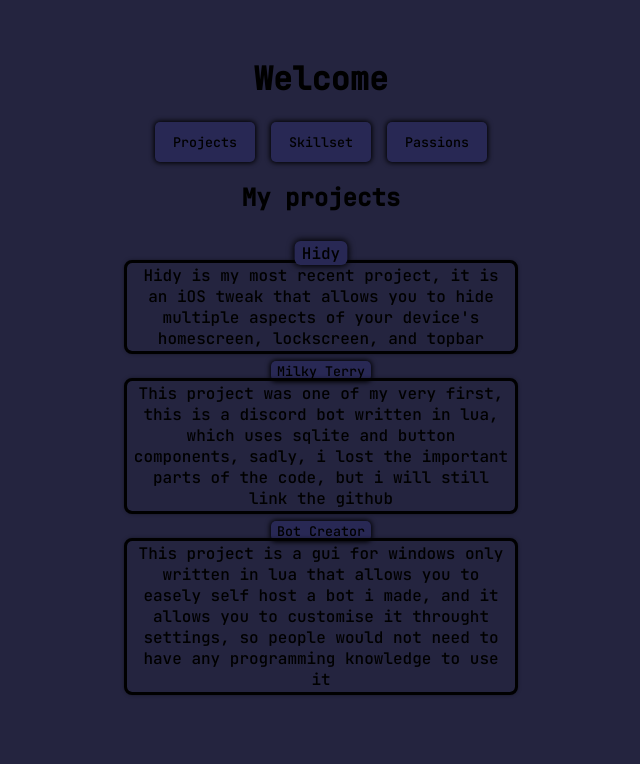
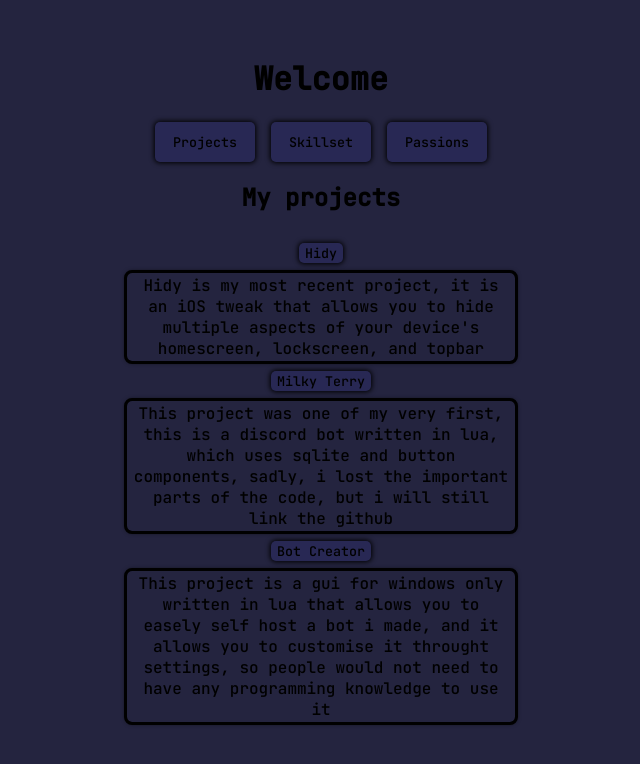
Before and after one commit to justdie386/justdie, a SvelteKit app: page / in a window 1280 px wide. In both pictures the pointer is over the button "Hidy". Shown: the top 764 px of the page, without its empty margins (339-979 px from the left). Built offline with nearby package versions, Linux system fonts and the light colour scheme.

Commit message:
Update projects.svelte

```diff
--- a/src/routes/projects.svelte
+++ b/src/routes/projects.svelte
@@ -38,8 +38,9 @@
         font-family: JetBrains Mono;
 		box-shadow: 0 0 5px 1px black;
 		margin-top: 10px;
+		margin-bottom: 10px;
 	}
     button:hover{
-		transform: scale(120%);
+		transform: background #561ed9;
 	}
 </style>
```
